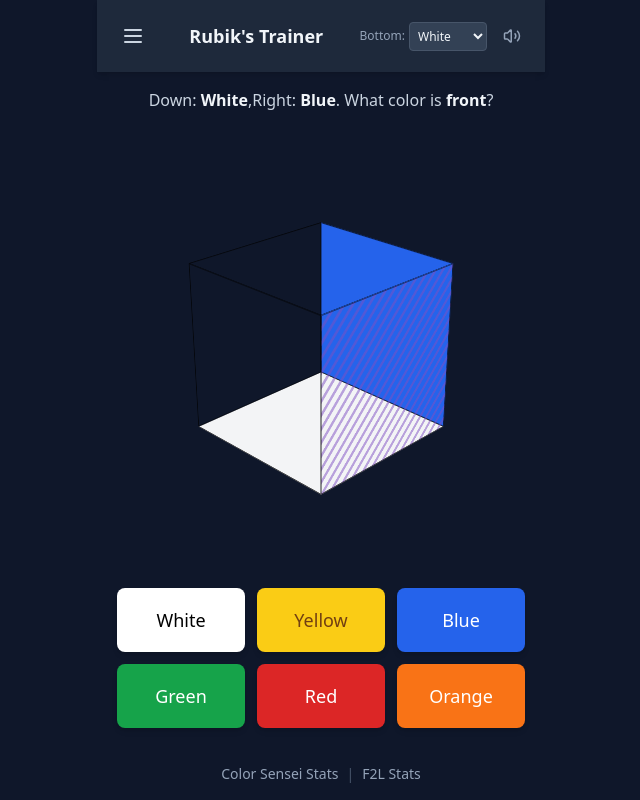
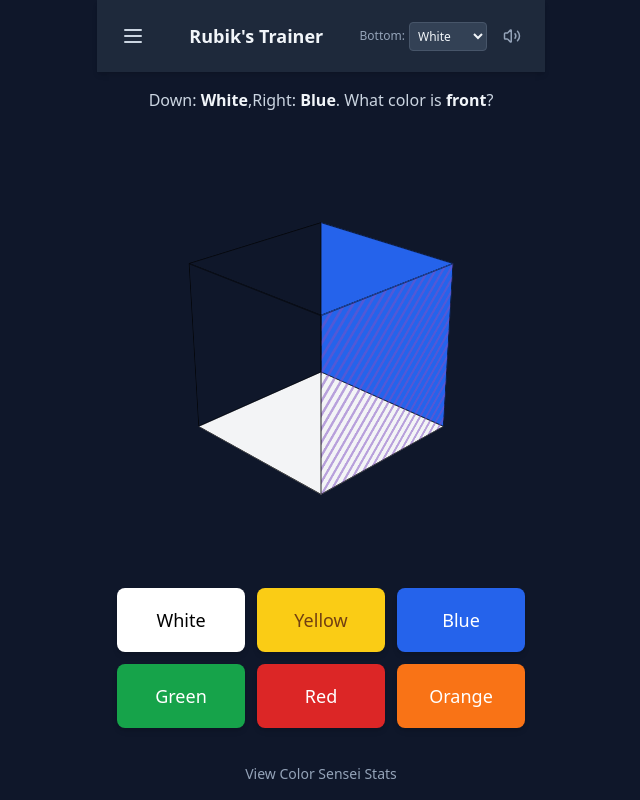
Before and after one commit to YardenNaveh/RubiksCubeTester, a React (Vite) app: page /color-sensei in a window 1280 px wide. Shown: the whole page, without its empty margins (319-959 px from the left). Built offline with nearby package versions, Linux system fonts and the light colour scheme.

Commit message:
Move stats links out of menu and into per-game footer

```diff
--- a/src/App.tsx
+++ b/src/App.tsx
@@ -1,4 +1,4 @@
-import { BrowserRouter, Routes, Route, Link, Navigate } from 'react-router-dom';
+import { BrowserRouter, Routes, Route, Link, Navigate, useLocation } from 'react-router-dom';
 import DrillPage from './pages/DrillPage';
 import StatsPage from './pages/StatsPage';
 import F2LNinjaPage from './pages/F2LPage';
@@ -8,6 +8,37 @@ import Header from './components/Header';
 import { useEffect } from 'react';
 import { BottomColorSetting } from './hooks/useLocalStorage';
 import './App.css';
+
+function FooterNav() {
+  const location = useLocation();
+  const path = location.pathname;
+
+  const isF2L = path.startsWith('/f2l');
+  const isF2LStats = path === '/f2l/stats';
+  const isColorStats = path === '/stats';
+
+  if (isF2L) {
+    return (
+      <footer className="p-4 text-center text-sm text-slate-400">
+        {isF2LStats ? (
+          <Link to="/f2l" className="hover:text-sky-400">Back to F2L</Link>
+        ) : (
+          <Link to="/f2l/stats" className="hover:text-sky-400">View F2L Stats</Link>
+        )}
+      </footer>
+    );
+  }
+
+  return (
+    <footer className="p-4 text-center text-sm text-slate-400">
+      {isColorStats ? (
+        <Link to="/color-sensei" className="hover:text-sky-400">Back to Color Sensei</Link>
+      ) : (
+        <Link to="/stats" className="hover:text-sky-400">View Color Sensei Stats</Link>
+      )}
+    </footer>
+  );
+}
 
 function App() {
   const [appData, setAppData] = useAppStorage();
@@ -60,12 +91,7 @@ function App() {
               <Route path="*" element={<Navigate to="/color-sensei" replace />} />
             </Routes>
           </main>
-          {/* Footer links - adjust color */}
-           <footer className="p-4 text-center text-sm text-slate-400">
-             <Link to="/stats" className="hover:text-sky-400">Color Sensei Stats</Link>
-             <span className="mx-2 text-slate-600">|</span>
-             <Link to="/f2l/stats" className="hover:text-sky-400">F2L Stats</Link>
-           </footer>
+          <FooterNav />
         </div>
       </div>
     </BrowserRouter>
```
